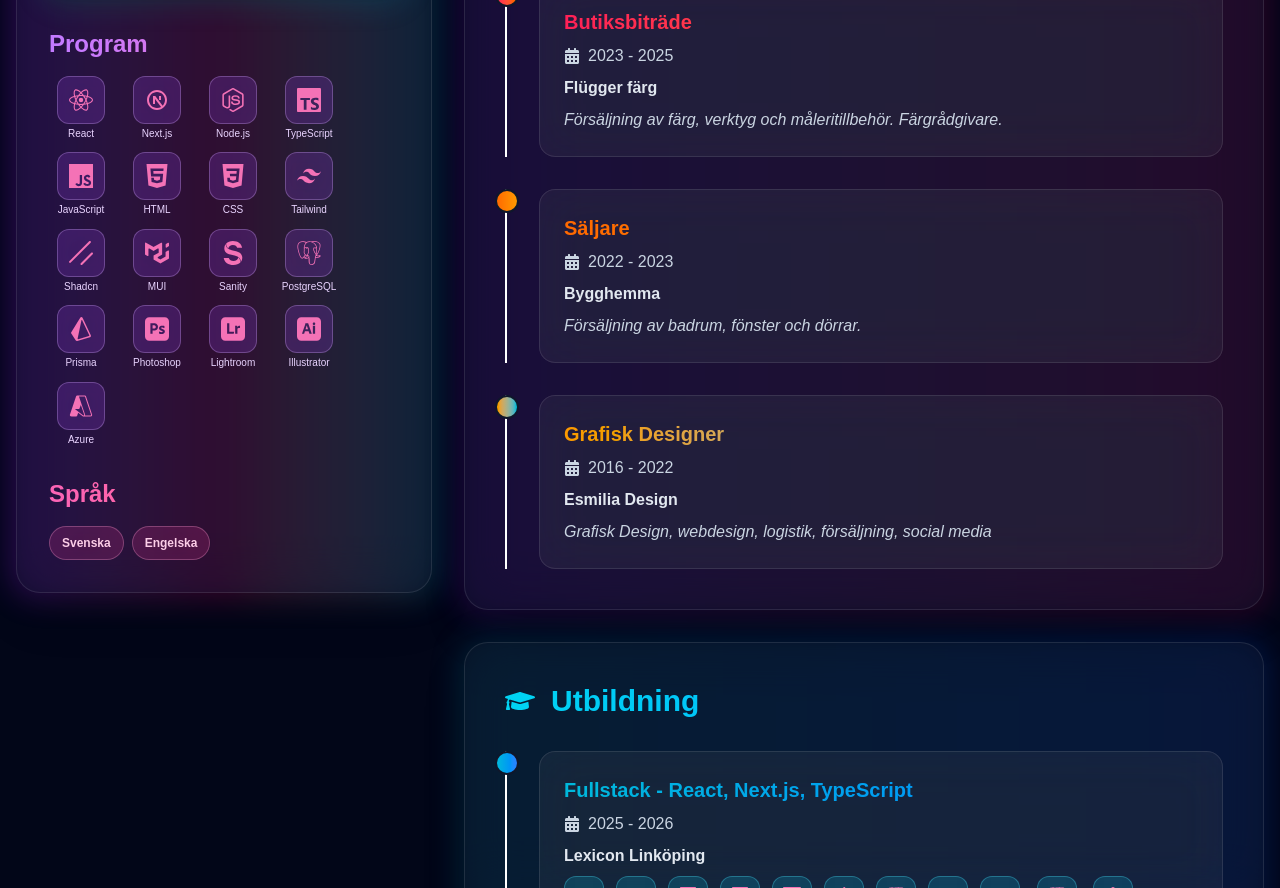
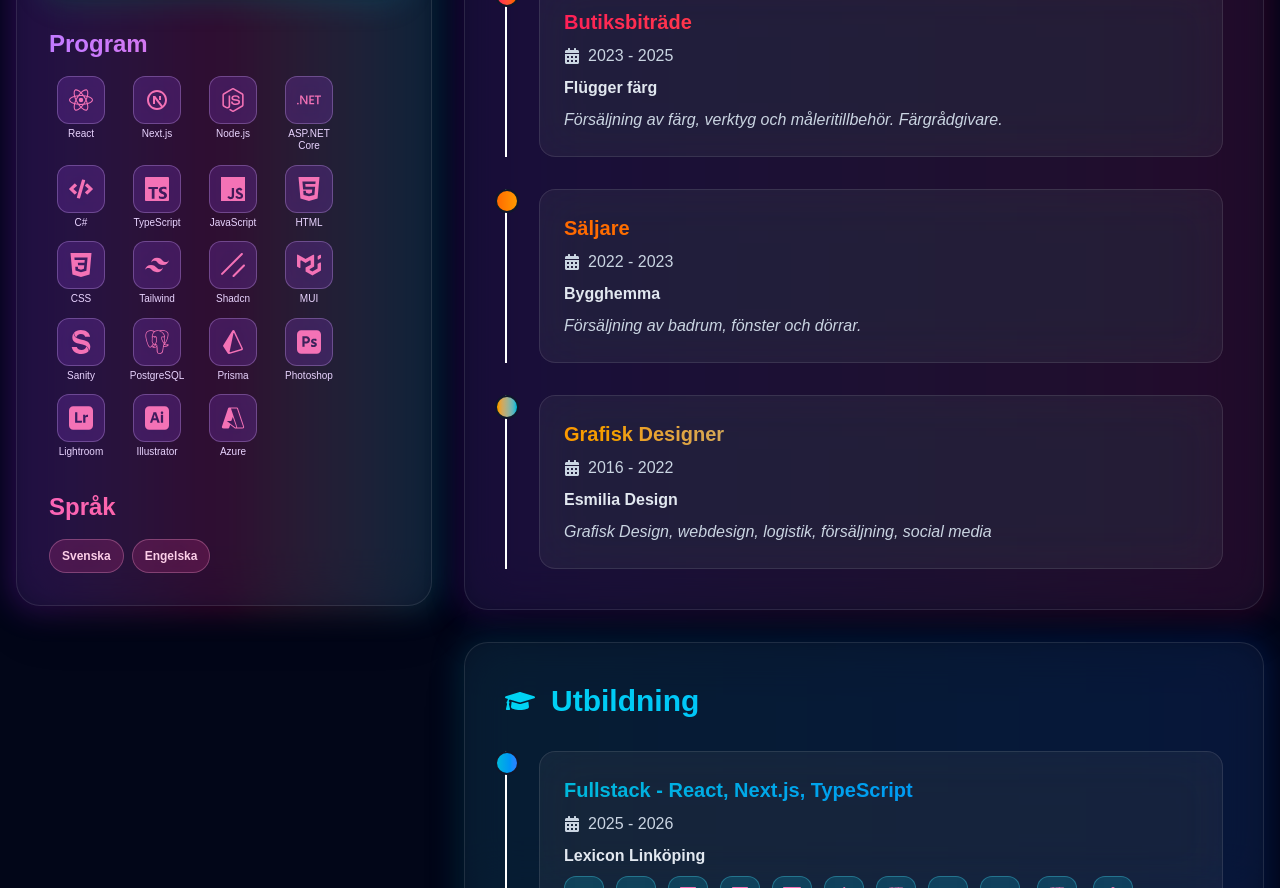
Before and after one commit to knixan/josefinecvportfolio, a Next.js app: page / in a window 1280 px wide. Shown: the part 960-1848 px from the top of the page. Built offline with nearby package versions, Linux system fonts and the light colour scheme.

Commit message:
c# netcore

```diff
--- a/src/components/aside.tsx
+++ b/src/components/aside.tsx
@@ -9,7 +9,7 @@ import {
 import { getTechIcons } from "@/data/techIcons";
 
 const programs = getTechIcons(
-  "React, Next.js, Node.js, TypeScript, JavaScript, HTML, CSS, Tailwind CSS, Shadcn, MUI, Sanity, PostgreSQL, Prisma, Photoshop, Lightroom, Illustrator, Azure"
+  "React, Next.js, Node.js, ASP.NET Core, C#, TypeScript, JavaScript, HTML, CSS, Tailwind CSS, Shadcn, MUI, Sanity, PostgreSQL, Prisma, Photoshop, Lightroom, Illustrator, Azure"
 );
 
 const languages = ["Svenska", "Engelska"];
--- a/src/data/techIcons.ts
+++ b/src/data/techIcons.ts
@@ -16,9 +16,11 @@ import {
   SiAdobelightroom,
   SiAdobeillustrator,
   SiBootstrap,
+  SiDotnet,
 } from "react-icons/si";
 import { RiNextjsLine } from "react-icons/ri";
 import { VscAzure } from "react-icons/vsc";
+import { FaCode } from "react-icons/fa";
 
 export interface TechIcon {
   icon: IconType;
@@ -50,6 +52,9 @@ const techIconMap: Record<string, TechIcon> = {
   "azure": { icon: VscAzure, name: "Azure", color: "#f472b6" },
   "bootstrap": { icon: SiBootstrap, name: "Bootstrap", color: "#f472b6" },
   "sql": { icon: SiPostgresql, name: "SQL", color: "#f472b6" },
+  "asp.net core": { icon: SiDotnet, name: "ASP.NET Core", color: "#f472b6" },
+  "c#": { icon: FaCode, name: "C#", color: "#f472b6" },
+  "csharp": { icon: FaCode, name: "C#", color: "#f472b6" },
 };
 
 export function getTechIcons(techString: string): TechIcon[] {
```
